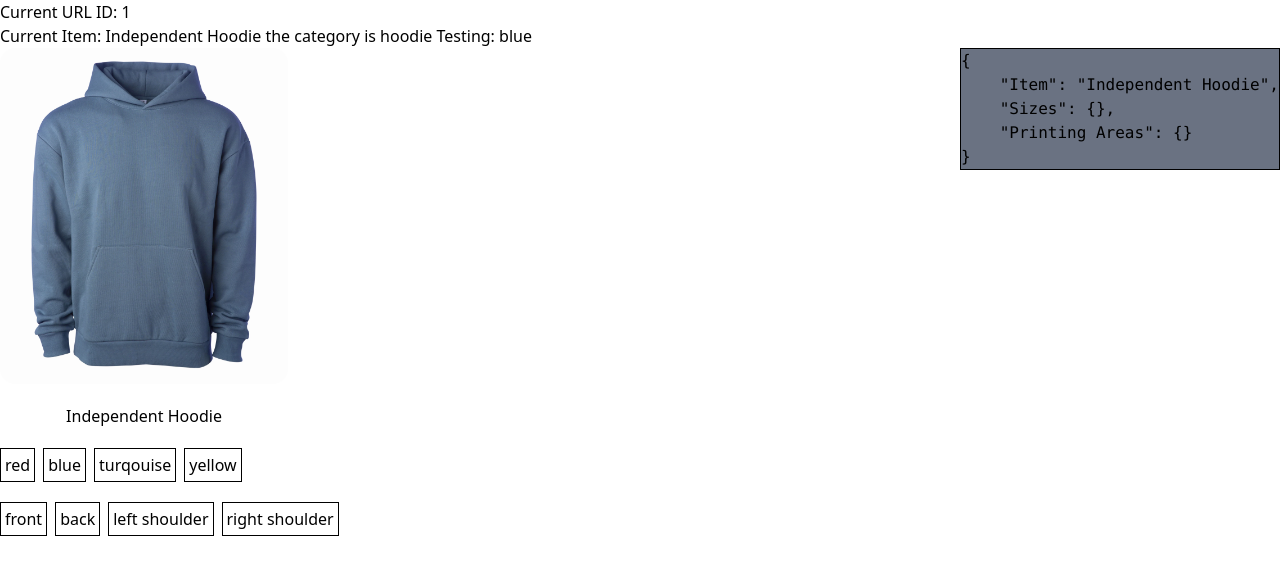
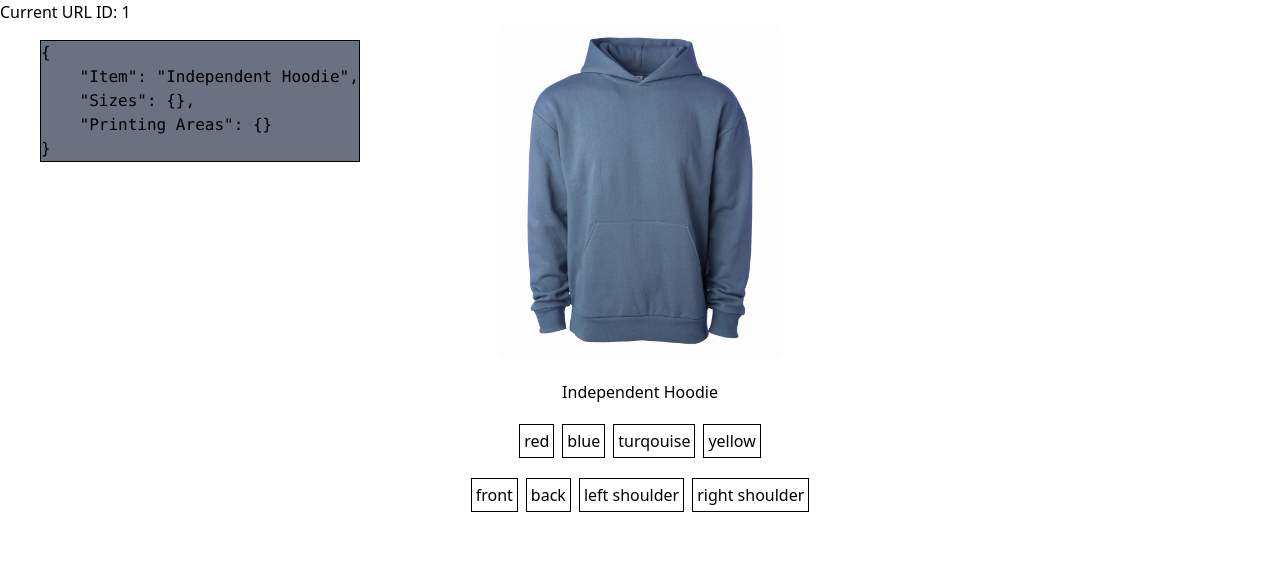
Before and after one commit to imurphdit/quote-system, a React (Vite) app: page /item/1 in a window 1280 px wide. Shown: the top 574 px of the page. Built offline with nearby package versions, Linux system fonts and the light colour scheme.

Commit message:
centered everything and changed cursor on buttons

```diff
--- a/src/components/ItemCreate.jsx
+++ b/src/components/ItemCreate.jsx
@@ -108,20 +108,17 @@ const ItemCreate = () => {
   };
 
   return (
-    <>
+    <div className="flex flex-col">
       <div>Current URL ID: {params.id}</div>
       {currentItem ? (
         <>
-          Current Item: {currentItem.title} the category is{" "}
-          {currentItem.category} Testing: {currentItem.colors[1]}
-          <div className='info'>
-            <pre className='fixed right-0 border-1 bg-gray-500'>
+            <pre className='fixed left-10 top-10 border-1 bg-gray-500'>
               {JSON.stringify(orderInfo, null, "\t")}
             </pre>
+          <div className="max-w-2xs text-center self-center">
+            <Item title={currentItem.title} img={currentItem.img} className='' />
           </div>
-          <div className="max-w-2xs text-center">
-            <Item title={currentItem.title} img={currentItem.img} className='' /></div>
-          <div className='flex flex-row gap-2'>
+          <div className='flex flex-row gap-2 self-center cursor-pointer'>
             {currentItem.colors.map((color) => (
               <Button
                 name={color}
@@ -133,6 +130,7 @@ const ItemCreate = () => {
             ))}
           </div>
           {/* Sizing of Selected Color Styles */}
+          <div className="self-center">
             {Object.keys(orderInfo.Sizes).map((color) => (
               <ColorSizing
                 color={color}
@@ -141,7 +139,8 @@ const ItemCreate = () => {
                 sizeValues={orderInfo.Sizes}
               />
             ))}
-          <div className='flex flex-row gap-2 mt-5'>
+          </div>
+          <div className='flex flex-row gap-2 mt-5 self-center cursor-pointer'>
             {["front", "back", "left shoulder", "right shoulder"].map(
               (item) => (
                 <Button
@@ -156,6 +155,7 @@ const ItemCreate = () => {
               )
             )}
           </div>
+          <div className="self-center cursor-pointer">
             {Object.keys(orderInfo["Printing Areas"]).map((area) => (
               <PrintMethod
                 key={area}
@@ -165,11 +165,12 @@ const ItemCreate = () => {
                 addPrintMethodArgs={addMethodArgs}
               />
             ))}
+          </div>
         </>
       ) : (
         <div>No item found</div>
       )}
-    </>
+    </div>
   );
 };
 
--- a/src/components/ItemList.jsx
+++ b/src/components/ItemList.jsx
@@ -23,7 +23,7 @@ function ItemList({ items }) {
             title={filter}
             onClick={() => changeFilter(filter)}
             key={filter}
-            className={'text-center font-bold hover:text-red-500'}
+            className={'text-center font-bold hover:text-red-500 cursor-pointer'}
           />
           ))}
         </div>
```
Also changed, not shown: 1 other file (tests, documents, lock files or other folders). Lines whose indentation alone changed are shown as unchanged.
